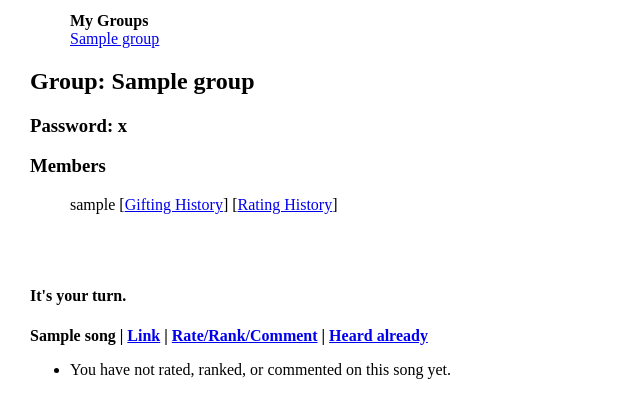
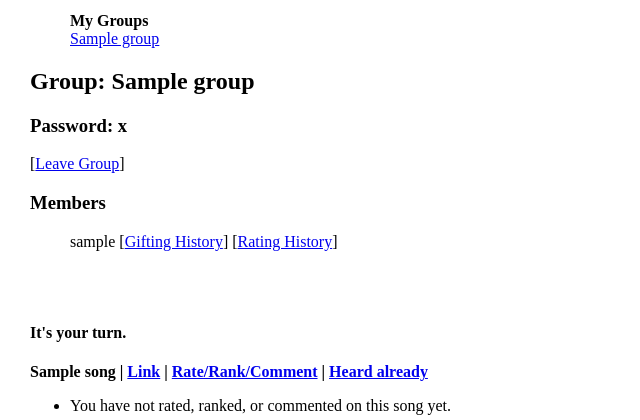
Before and after one commit to satellite1012/damedamedesu, a Django app: page /portal/group/1 in a window 1280 px wide. Shown: the part 174-594 px from the top of the page, without its empty margins (0-640 px from the left). Run offline with Django 3.2, Linux system fonts and the light colour scheme; a user stored in the database is signed in; tables that the repository leaves empty hold one stand-in row (values such as "Sample post").

Commit message:
leave group functionality, bug fixes for joining group, cleaner confirmation messages

```diff
--- a/TODO.txt
+++ b/TODO.txt
@@ -3,9 +3,6 @@ TODO - sogi
 
     - leave group button
     - alerts for when a turn is active on main page
-
-    - clean up menus and formatting (CSS)
-    - clean up security issues
 
 Too much trouble
     - make username case insensitive
--- a/portal/urls.py
+++ b/portal/urls.py
@@ -13,6 +13,7 @@ urlpatterns = [
     url(r'^group/create/$', create_group_page),
     url(r'^group/join/$', join_group_page),
     url(r'^group/(?P<gid>[0-9]*)$', group_page),
+    url(r'^group/(?P<gid>[0-9]*)/leave/$', leave_group),
     url(r'^group/(?P<gid>[0-9]*)/start_turn/$', start_turn),
     url(r'^group/(?P<gid>[0-9]*)/end_turn/$', end_turn),
     url(r'^group/(?P<gid>[0-9]*)/gift/$', gift_page),
--- a/portal/views.py
+++ b/portal/views.py
@@ -148,7 +148,7 @@ def join_group_page(request):
                 g = Group.objects.get(name=gname, password=gpassword)
                 if g:
                     g.member_list.add(request.user)
-                    return HttpResponseRedirect('/portal/')
+                    return HttpResponseRedirect('/portal')
             except Group.DoesNotExist:
                 return render(request, 'portal/joingroup.html',
                     {'form': form, 'error': 'Name/Password incorrect.'})
@@ -156,6 +156,15 @@ def join_group_page(request):
         form = GroupForm()
 
     return render(request, 'portal/joingroup.html', {'form': form})
+
+@login_required
+def leave_group(request, gid):
+    gg = Group.objects.filter(pk=gid, member_list=request.user)
+    if gg.count() == 0:
+        return HttpResponseRedirect('/portal') # not part of group
+    g = gg[0]
+    g.member_list.remove(request.user)
+    return HttpResponseRedirect('/portal')
 
 @login_required
 def group_page(request, gid):
--- a/templates/portal/group.html
+++ b/templates/portal/group.html
@@ -12,6 +12,7 @@
         {% if group %}
             <h2>Group: {{ group.name }}</h2>
             <h3>Password: {{ group.password }}</h3>
+            [<a href='/portal/group/{{ group.pk }}/leave/' onclick="return confirm('Are you sure you want to leave the group?')">Leave Group</a>]
             <h3>Members</h3>
             {% if group.member_list.all|length > 0 %}
                 {% for mem in group.member_list.all %}
@@ -27,7 +28,7 @@
                         <h4>It's your turn.</h4>
                         {% if group.prev_turn.song_list.all|length > 0 %}
                             {% for song in group.prev_turn.song_list.all %}
-                                <p><b>{{ song.name }} | <a href='{{ song.url }}' target='_blank'>Link</a> | <a href='/portal/group/{{ group.pk }}/rate/{{ song.pk }}'>Rate/Rank/Comment</a> | <a href='/portal/group/{{ group.pk }}/alreadyheard/{{ song.pk }}' onclick="return confirm('Are you sure?')">Heard already</a></b></p>
+                                <p><b>{{ song.name }} | <a href='{{ song.url }}' target='_blank'>Link</a> | <a href='/portal/group/{{ group.pk }}/rate/{{ song.pk }}'>Rate/Rank/Comment</a> | <a href='/portal/group/{{ group.pk }}/alreadyheard/{{ song.pk }}' onclick="return confirm('Are you sure you want to mark this song as already heard?')">Heard already</a></b></p>
                                 <ul>
                                 {% if song.rater %}
                                     {% if song.rating %}
@@ -55,9 +56,9 @@
 
                         {% if rated or group.prev_turn.song_list.all|length == 0 %}
                         <ul>
-                            <a href='/portal/group/{{ group.pk }}/autogift/' onclick="return confirm('Are you sure?')">Auto Gift</a>
+                            <a href='/portal/group/{{ group.pk }}/autogift/' onclick="return confirm('Are you sure you want to invoke auto-gift?')">Auto Gift</a>
                             <br><br>
-                            <a href='/portal/group/{{ group.pk }}/end_turn' onclick="return confirm('Are you sure?')">End Turn</a>
+                            <a href='/portal/group/{{ group.pk }}/end_turn' onclick="return confirm('Are you sure you want to end the turn?')">End Turn</a>
                         </ul>
                         {% else %}
                             You have not rated all songs gifted yet.
@@ -72,7 +73,7 @@
                                 <p>Some songs you might want to gift:</p>
                                 <ul>
                                 {% for song in nsongs %}
-                                    <b><a href='{{ song.url }}' target='_blank'>{{ song.name }}</a> (<a href='/portal/group/{{ group.pk }}/gift/{{ song.pk }}' onclick="return confirm('Are you sure?')">Gift</a>)</b><br>
+                                    <b><a href='{{ song.url }}' target='_blank'>{{ song.name }}</a> (<a href='/portal/group/{{ group.pk }}/gift/{{ song.pk }}' onclick="return confirm('Are you sure you want to gift this song?')">Gift</a>)</b><br>
                                 {% endfor %}
                                 </ul>
                             {% else %}
@@ -118,7 +119,7 @@
                     <br>
 
                     {% if group.member_list.all|length > 1 %}
-                        <p><a href='/portal/group/{{ group.pk }}/start_turn'>Start turn</a></p>
+                        <p><a href='/portal/group/{{ group.pk }}/start_turn' onclick="return confirm('Are you sure you want to start the turn?')">Start turn</a></p>
                     {% else %}
                         <p>You need at least two members to song gift!</p>
                     {% endif %}
--- a/templates/portal/joingroup.html
+++ b/templates/portal/joingroup.html
@@ -15,7 +15,7 @@
             <font color="red"><p>Error: {{ error }}</p></font>
         {% endif %}
 
-        <form action="/portal/group/join" method="post">
+        <form action="/portal/group/join/" method="post">
             {% csrf_token %}
             {{ form.as_p }}
             <input type="submit" value="Join Group">
```
